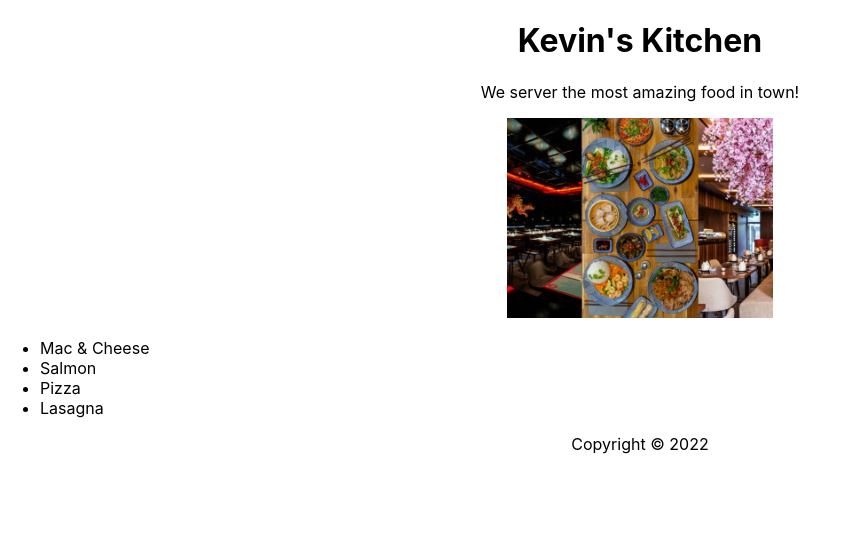
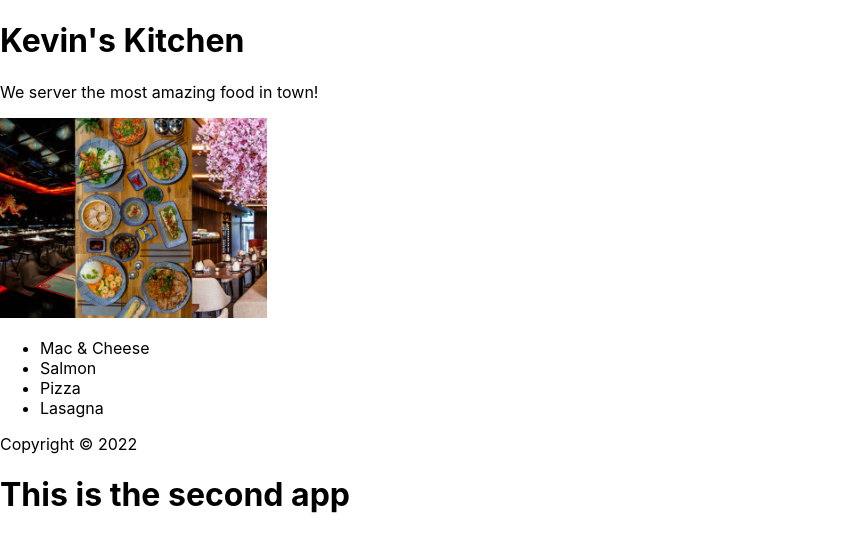
Before and after one commit to UvealSnow/react-basics, a React (Create React App) app: page / in a window 1280 px wide. Shown: the top 552 px of the page, without its empty margins (0-861 px from the left). Built offline with nearby package versions, Linux system fonts and the light colour scheme.

Commit message:
Using fragments

```diff
--- a/src/App.js
+++ b/src/App.js
@@ -50,11 +50,11 @@ const dishObjects = dishes.map((dish, i) => ({ id: i, title: dish }));
 
 function App() {
   return (
-    <div className="App">
+    <>
       <Header name="Kevin" />
       <Main adjective="amazing" dishes={dishObjects} />
       <Footer year={new Date().getFullYear()} />
-    </div>
+    </>
   );
 };
 
--- a/src/index.js
+++ b/src/index.js
@@ -4,8 +4,19 @@ import './index.css';
 import reportWebVitals from './reportWebVitals';
 import App from './App';
 
+function AppTwo() {
+  return (
+    <h1>This is the second app</h1>
+  );
+};
+
 ReactDOM.render(
-  <App />,
+  // This allows us to use both components at root level without
+  // having to add any wrappers into the code! <React.Fragment></React.Fragment> or <></>
+  <>
+    <App />
+    <AppTwo />
+  </>,
   document.getElementById('root'),
 );
 
```
